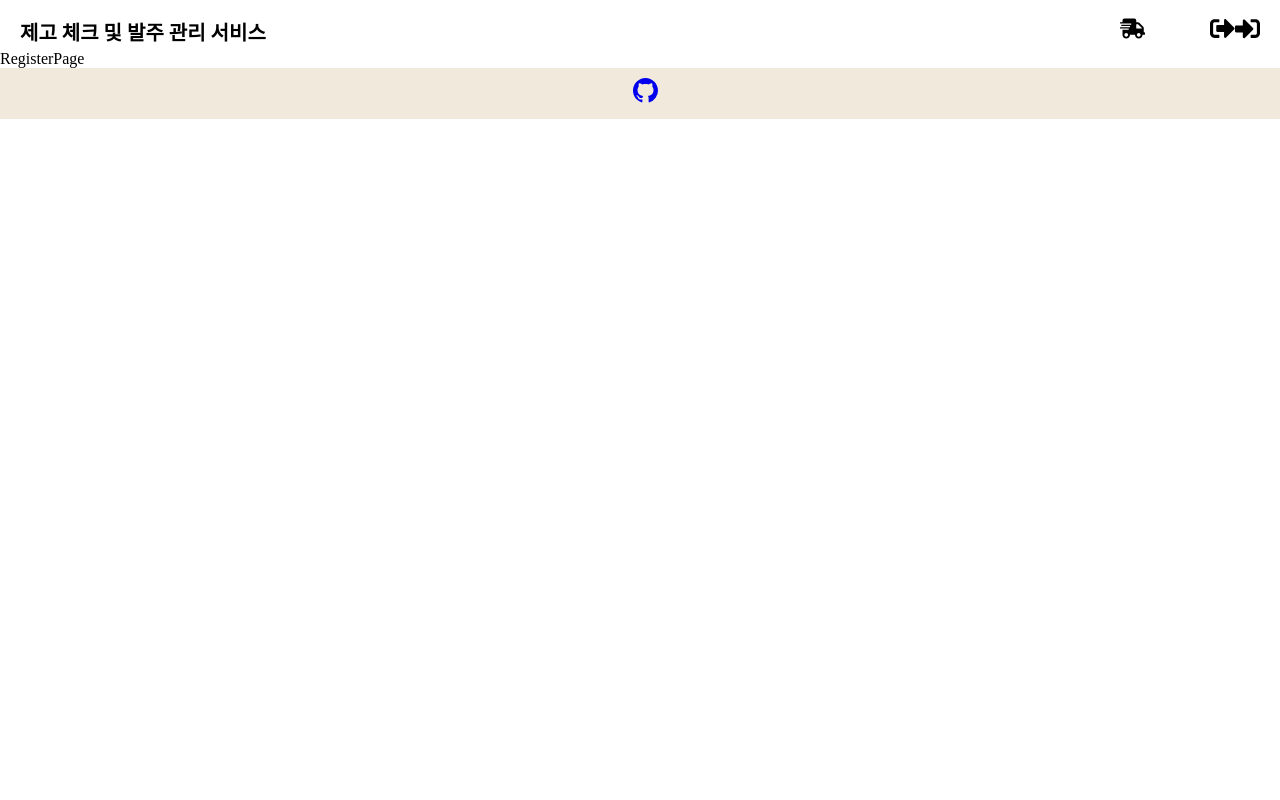
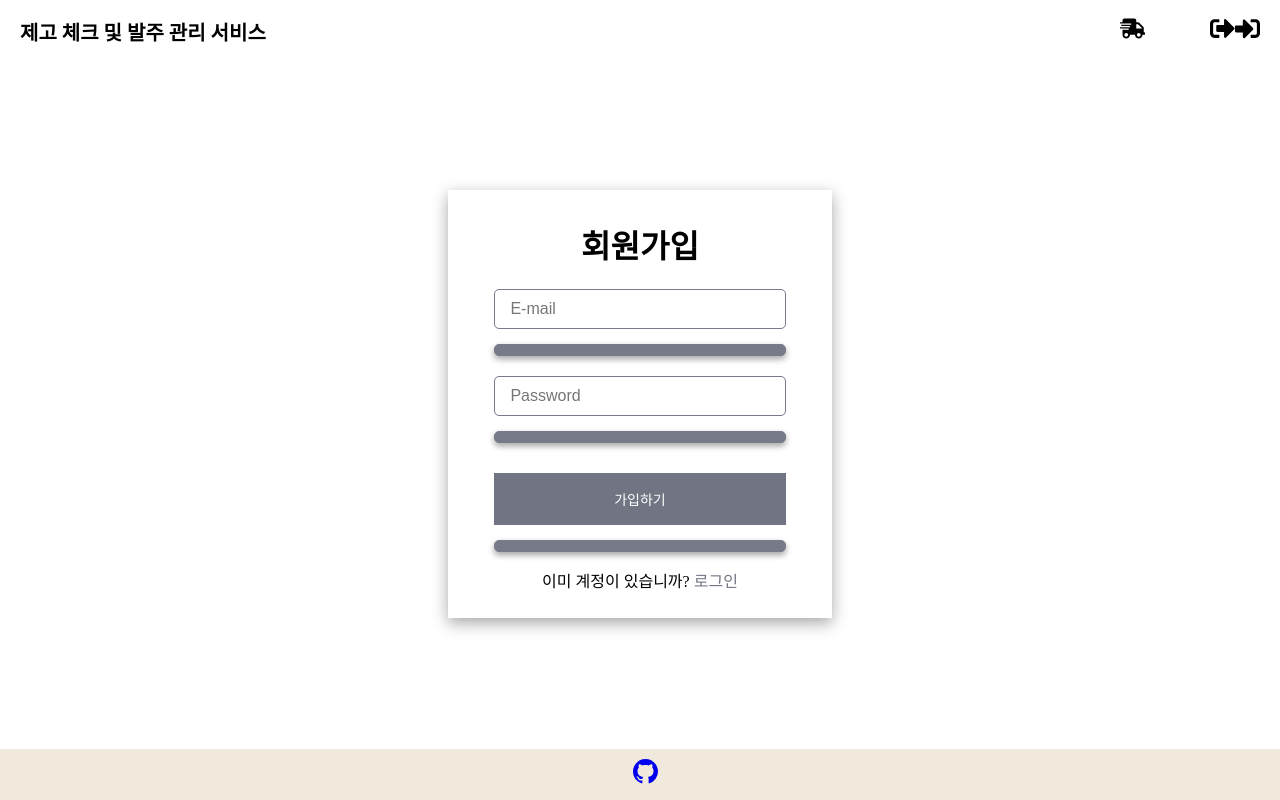
Before and after one commit to jihyun517/stock_and_order_management, a React (Vite) app: page /register in a window 1280 px wide. Built offline with nearby package versions, Linux system fonts and the light colour scheme; some icons are missing.

Commit message:
feat: Login&Register Page Layout

```diff
--- a/src/pages/LoginPage/index.jsx
+++ b/src/pages/LoginPage/index.jsx
@@ -1,7 +1,19 @@
 import React from "react";
+import SignIn from "./sign-in/SignIn";
+import { Link } from "react-router-dom";
 
 const LoginPage = () => {
-  return <div>LoginPage</div>;
+  return (
+    <div className="page">
+      <div className="form_container">
+        <h1> 로그인 </h1>
+        <SignIn />
+        <p>
+          계정이 없습니까? <Link to={"/register"}>가입하기</Link>
+        </p>
+      </div>
+    </div>
+  );
 };
 
 export default LoginPage;
--- /dev/null
+++ b/src/pages/LoginPage/sign-in/SignIn.jsx
@@ -0,0 +1,8 @@
+import React from "react";
+import Form from "../../../components/form/Form";
+
+const SignIn = () => {
+  return <Form title={"로그인"} />;
+};
+
+export default SignIn;
--- a/src/pages/RegisterPage/index.jsx
+++ b/src/pages/RegisterPage/index.jsx
@@ -1,7 +1,19 @@
 import React from "react";
+import SignUp from "../RegisterPage/sign-up/SignUp";
+import { Link } from "react-router-dom";
 
 const RegisterPage = () => {
-  return <div>RegisterPage</div>;
+  return (
+    <div className="page">
+      <div className="form_container">
+        <h1> 회원가입 </h1>
+        <SignUp />
+        <p>
+          이미 계정이 있습니까? <Link to={"/login"}>로그인</Link>
+        </p>
+      </div>
+    </div>
+  );
 };
 
 export default RegisterPage;
--- /dev/null
+++ b/src/pages/RegisterPage/sign-up/SignUp.jsx
@@ -0,0 +1,8 @@
+import React from "react";
+import Form from "../../../components/form/Form";
+
+const SignUp = () => {
+  return <Form title={"가입하기"} />;
+};
+
+export default SignUp;
```
